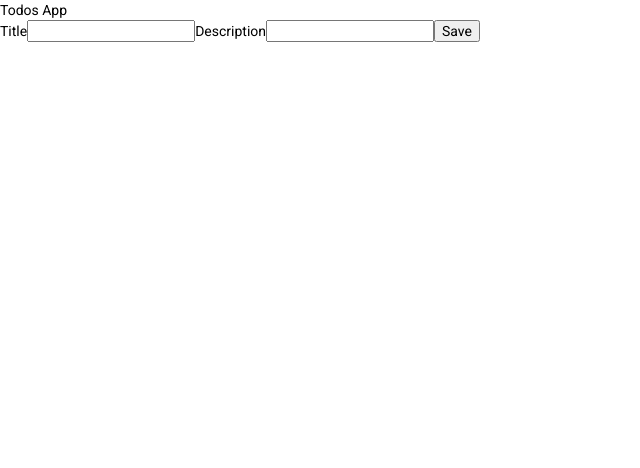
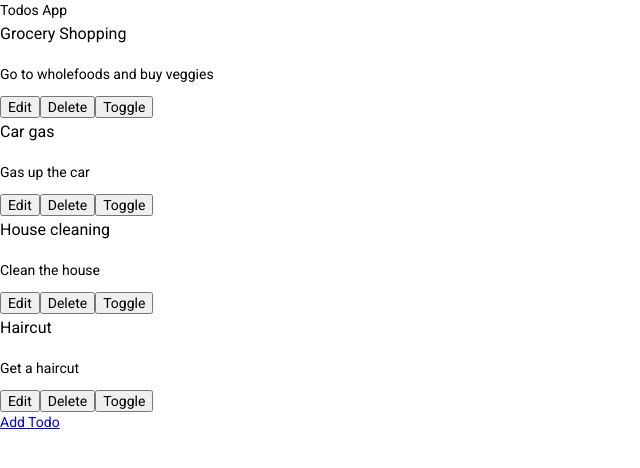
Before and after one commit to aabdou/todo, an Angular app: page /todos in a window 1280 px wide. Before the commit this address led to /. Shown: the top 468 px of the page, without its empty margins (0-640 px from the left). Built offline with nearby package versions, Linux system fonts and the light colour scheme.

Commit message:
add routing

```diff
--- a/src/app/app-routing.module.ts
+++ b/src/app/app-routing.module.ts
@@ -1,7 +1,12 @@
 import { NgModule } from '@angular/core';
 import { RouterModule, Routes } from '@angular/router';
+import { TodoComponent } from './todo/todo.component';
+import { TodosComponent } from './todos/todos.component';
 
-const routes: Routes = [];
+const routes: Routes = [
+  {path: 'newtodo', component: TodoComponent},
+  {path: 'todos', component: TodosComponent},
+];
 
 @NgModule({
   imports: [RouterModule.forRoot(routes)],
--- a/src/app/app.component.html
+++ b/src/app/app.component.html
@@ -1,3 +1,2 @@
 <div>Todos App</div>
-<!--<app-todos></app-todos>-->
-<app-todo></app-todo>
+<router-outlet></router-outlet>
--- a/src/app/todo/todo.component.html
+++ b/src/app/todo/todo.component.html
@@ -5,3 +5,4 @@
     <input name="description" id="description" type="text" maxlength="255" [(ngModel)]="todo.description"/>
     <button type="submit">Save</button>
 </form>
+<a routerLink="/todos">Todos</a>
--- a/src/app/todos/todos.component.html
+++ b/src/app/todos/todos.component.html
@@ -5,3 +5,4 @@
     <button name="delete" (click)="delete(todo.id)">Delete</button>
     <button name="toggle" (click)="toggle(todo.id)">Toggle</button>
 </div>
+<a routerLink="/newtodo">Add Todo</a>
```
